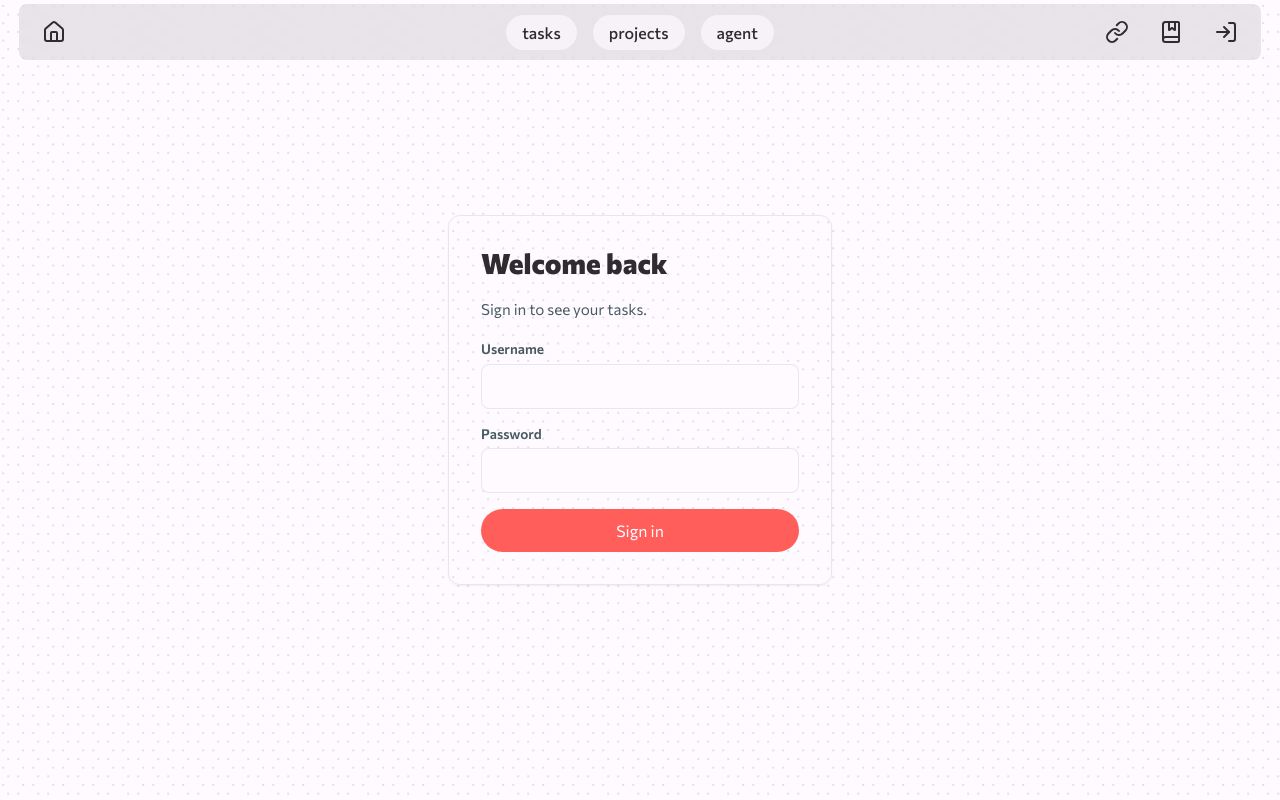
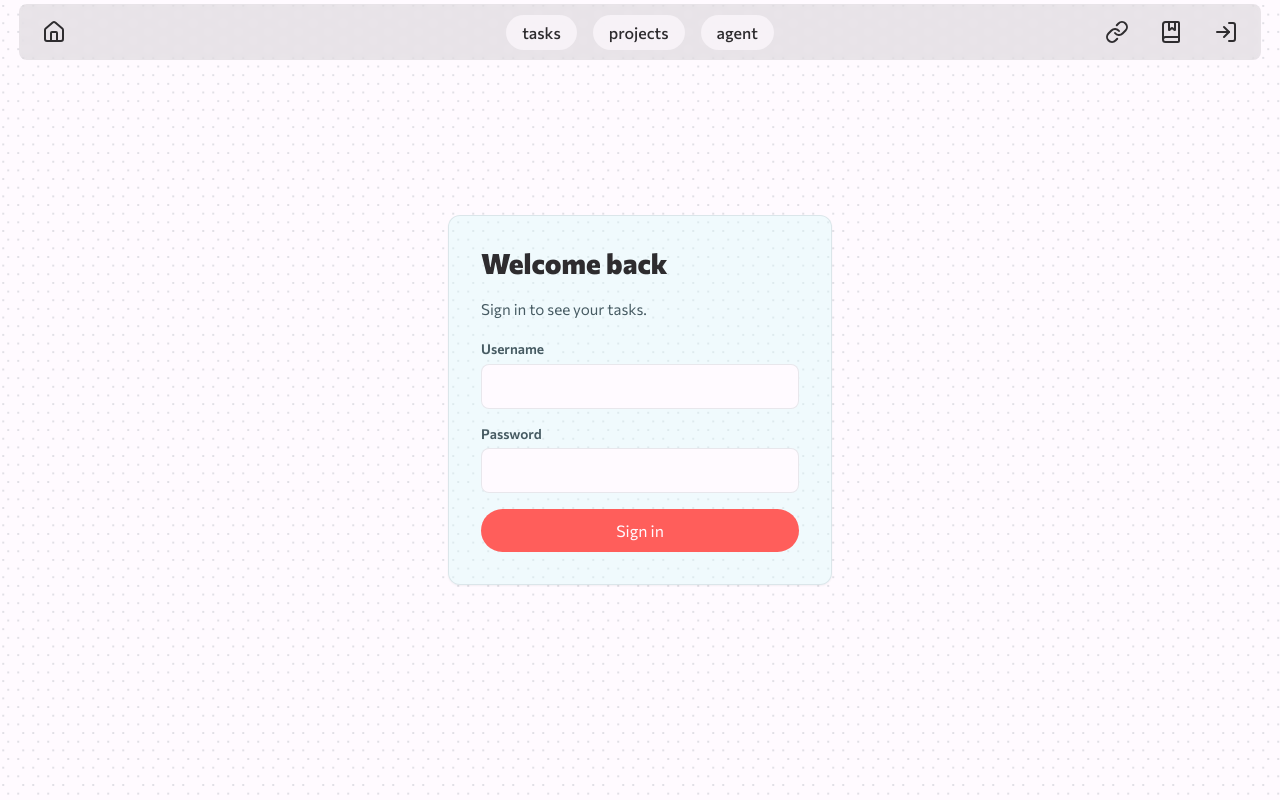
Before and after one commit to andrewenletoh/FullstackReactASPNETCore, a React (Vite) app in the folder client/: page /auth in a window 1280 px wide. Built offline with nearby package versions, Linux system fonts and the light colour scheme; no server answers.

Commit message:
css var fix

```diff
--- a/client/src/pages/AuthPage.module.css
+++ b/client/src/pages/AuthPage.module.css
@@ -35,7 +35,7 @@
     padding: 2rem;
     border: 1px solid var(--color-blue-slate-opa12);
     border-radius: 0.75rem;
-    background: var(oklch(from var(--color-frozen-water) l c h / 0.42));
+    background: oklch(from var(--color-frozen-water) l c h / 0.42);
     box-shadow: var(--box-shadow-sm);
 }
 
```
